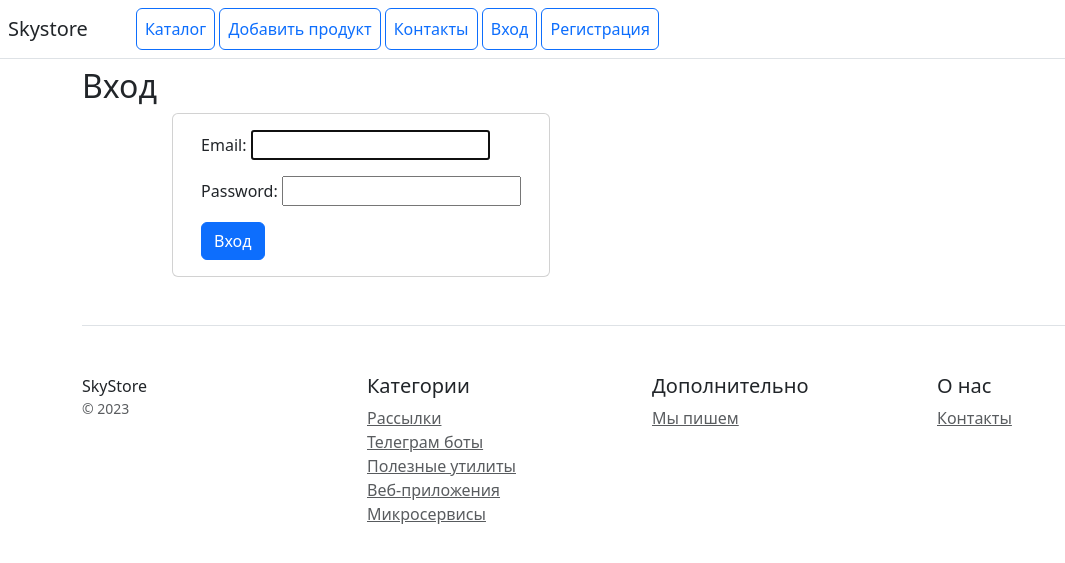
After one commit to LilithB92/online-store-with_Django, a Django app: page /users/login/ in a window 1280 px wide. The commit adds this page. Shown: the top 563 px of the page, without its empty margins (0-1065 px from the left). Run offline with Django 5.2, Linux system fonts and the light colour scheme; some libraries are stand-ins or nearby versions.

Commit message:
added templates for registration and authentication

```diff
--- a/catalog/templates/includes/menu.html
+++ b/catalog/templates/includes/menu.html
@@ -1,8 +1,17 @@
-<div class="d-flex flex-column flex-md-row align-items-center p-3 px-md-4 mb-3 bg-white border-bottom box-shadow">
+<div class="d-flex flex-column flex-md-row align-items-center p-2 px-md-8 mb-2 bg-white border-bottom box-shadow">
     <h5 class="my-0 mr-md-auto font-weight-normal">Skystore</h5>
     <nav class="ms-5">
         <a class="p-2 btn btn-outline-primary" href="{% url 'catalog:products_list'%}">Каталог</a>
         <a class="p-2 btn btn-outline-primary" href="{% url 'catalog:product_create'%}">Добавить продукт</a>
         <a class="p-2 btn btn-outline-primary" href="{% url 'catalog:contact_create'%}">Контакты</a>
+        {% if user.is_authenticated %}
+        <form method="post" action="{% url 'users:logout'%}" style="display:inline">
+              {% csrf_token %}
+             <button type="submit" class="btn btn-outline-primary" style="display:inline-block"> Выход</button>
+
+        {% else %}
+        <a class="p-2 btn btn-outline-primary" href="{% url 'users:login'%}">Вход</a>
+        <a class="p-2 btn btn-outline-primary" href="{% url 'users:register'%}">Регистрация</a>
+        {% endif %}
     </nav>
 </div>
--- a/config/urls.py
+++ b/config/urls.py
@@ -22,6 +22,7 @@ from config import settings
 
 urlpatterns = [
     path("admin/", admin.site.urls),
+    path("users/", include('users.urls', namespace='users')),
     path("catalog/", include('catalog.urls', namespace='catalog')),
     path("blogs/", include('blogs.urls', namespace='blogs')),
 
--- /dev/null
+++ b/users/templates/users/login.html
@@ -0,0 +1,24 @@
+{% extends 'base.html' %}{% load my_tags %}
+{% block title %}Вход{% endblock %}
+{% block header %}{% endblock %}
+{% block content %}
+<h2>Вход</h2>
+<div class="container ">
+    <div class="row">
+        <div class=" col-6 d-flex justify-content-center">
+            <form class="row" method="post" enctype="multipart/form-data">
+                <div class="card">
+                    <div class="card-body">
+                      <form method="post">
+                        {% csrf_token %}
+                        {{ form.as_p }}
+                        <button type="submit" class="btn btn-primary">Вход</button>
+                      </form>
+
+                     </div>
+                </div>
+            </form>
+        </div>
+    </div>
+</div>
+{% endblock %}
--- a/users/urls.py
+++ b/users/urls.py
@@ -1,5 +1,4 @@
-from django.contrib.auth.views import LoginView
-from django.contrib.auth.views import LogoutView
+from django.contrib.auth import views as auth_views
 from django.urls import path
 
 from .apps import UsersConfig
@@ -10,6 +9,6 @@ app_name = UsersConfig.name
 
 urlpatterns = [
     path("register/", RegisterView.as_view(), name="register"),
-    path("login/", LoginView.as_view(template_name="login.html"), name="login"),
-    path("logout/", LogoutView.as_view(next_page="catalog:products_list"), name="logout"),
+    path("login/", auth_views.LoginView.as_view(template_name="users/login.html"), name="login"),
+    path("logout/", auth_views.LogoutView.as_view(next_page="users:login"), name="logout"),
 ]
```
Also changed, not shown: users/templates/users/register.html (added, +24 -0 lines).
